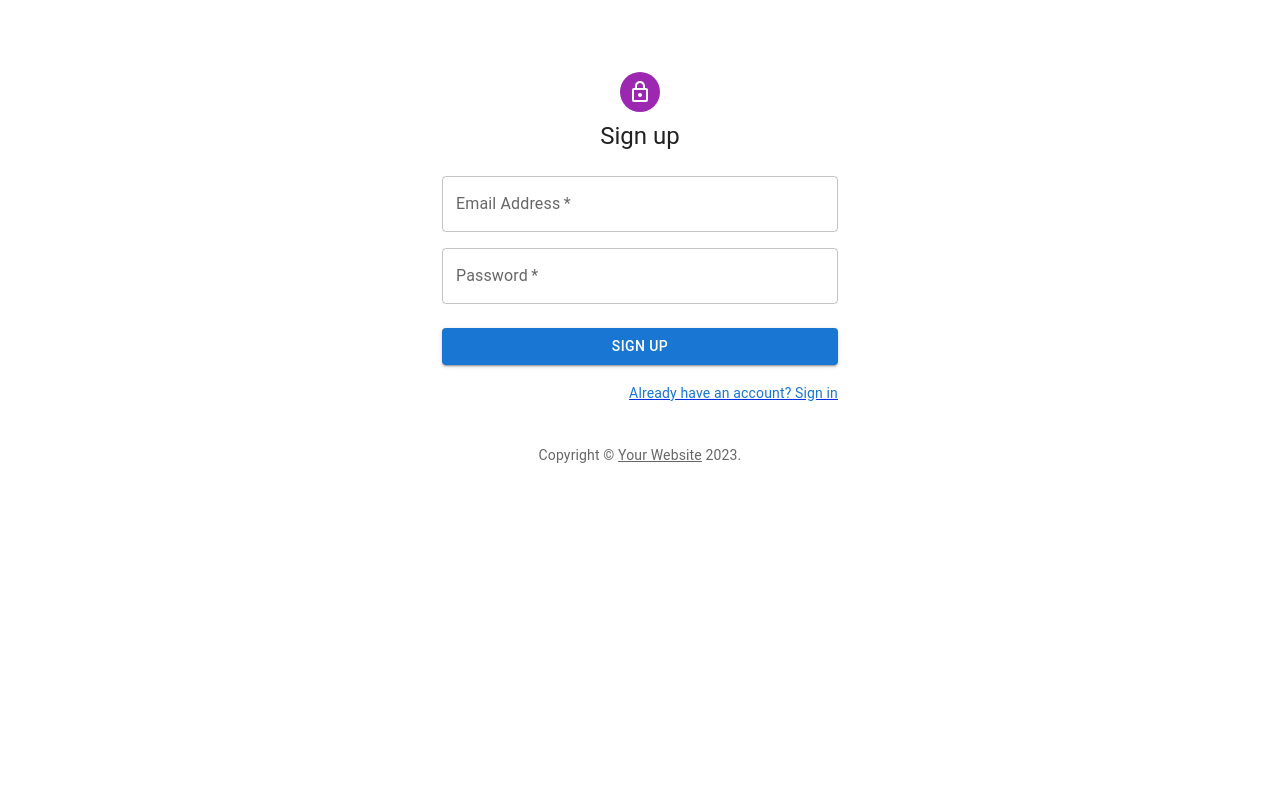
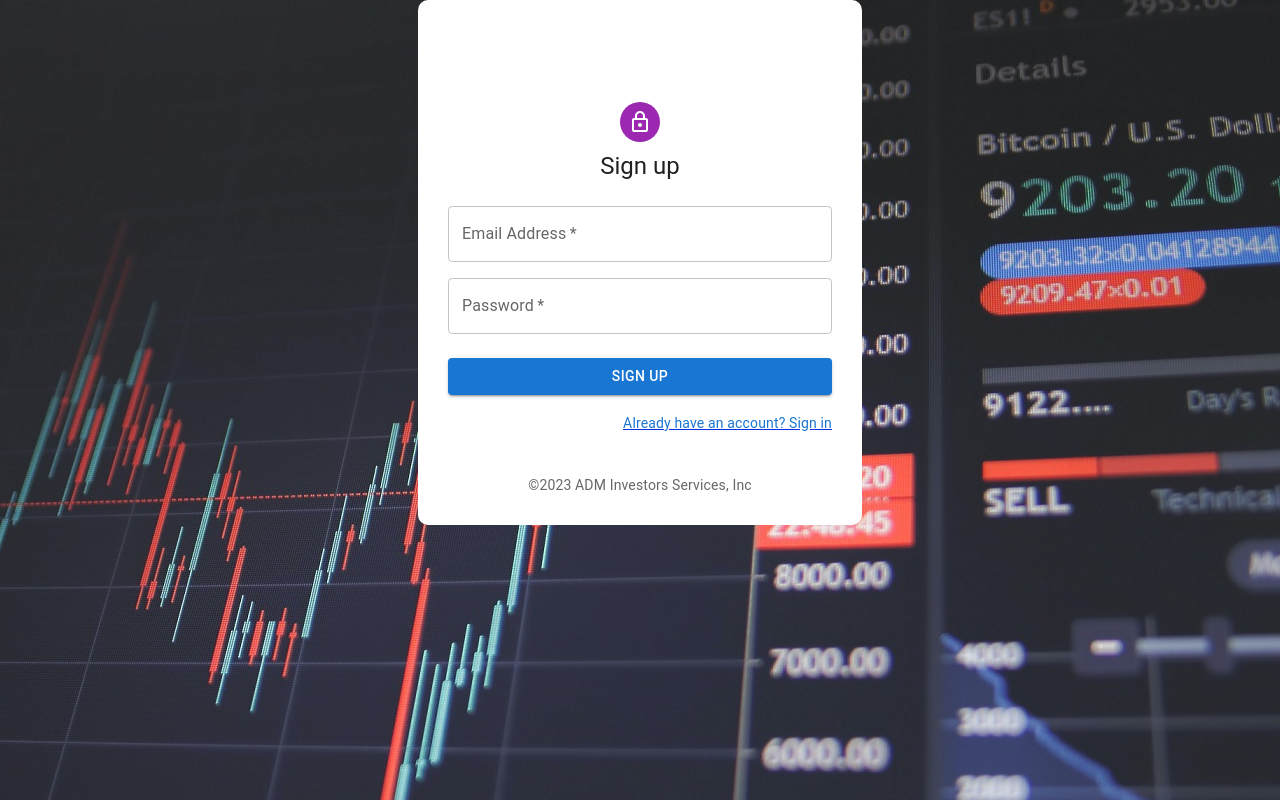
Before and after one commit to TomaszHanasz/company-dashboard, a React (Create React App) app: page /signup in a window 1280 px wide. Built offline with nearby package versions, Linux system fonts and the light colour scheme; no server answers.

Commit message:
pages update

```diff
--- a/src/pages/signIn/SignIn.jsx
+++ b/src/pages/signIn/SignIn.jsx
@@ -23,12 +23,7 @@ function Copyright(props) {
       align="center"
       {...props}
     >
-      {"Copyright © "}
-      <Link color="inherit" href="https://mui.com/">
-        Your Website
-      </Link>{" "}
-      {new Date().getFullYear()}
-      {"."}
+      ©{new Date().getFullYear()} ADM Investors Services, Inc
     </Typography>
   );
 }
--- a/src/pages/signUp/SignUp.jsx
+++ b/src/pages/signUp/SignUp.jsx
@@ -12,6 +12,7 @@ import Container from "@mui/material/Container";
 import { createTheme, ThemeProvider } from "@mui/material/styles";
 import { useNavigate, Link as RouterLink } from "react-router-dom";
 import { UserAuth } from "../../context/AuthContext";
+import "./signUp.style.css";
 
 function Copyright(props) {
   return (
@@ -21,12 +22,7 @@ function Copyright(props) {
       align="center"
       {...props}
     >
-      {"Copyright © "}
-      <Link color="inherit" href="https://mui.com/">
-        Your Website
-      </Link>{" "}
-      {new Date().getFullYear()}
-      {"."}
+      ©{new Date().getFullYear()} ADM Investors Services, Inc
     </Typography>
   );
 }
@@ -52,8 +48,18 @@ export default function SignUp() {
   };
 
   return (
+    <div className="sign-up__background">
       <ThemeProvider theme={defaultTheme}>
-      <Container component="main" maxWidth="xs">
+        <Container
+          component="main"
+          maxWidth="xs"
+          style={{
+            backgroundColor: "white",
+            borderRadius: 10,
+            padding: 30,
+          }}
+          className="sign-up__box"
+        >
           <CssBaseline />
           <Box
             sx={{
@@ -120,5 +126,6 @@ export default function SignUp() {
           <Copyright sx={{ mt: 5 }} />
         </Container>
       </ThemeProvider>
+    </div>
   );
 }
--- /dev/null
+++ b/src/pages/signUp/signUp.style.css
@@ -0,0 +1,10 @@
+.sign-up__background {
+  width: 100%;
+  height: 100vh;
+  background-image: url("./../../images/nick-chong-N__BnvQ_w18-unsplash.jpg");
+  background-position: center;
+}
+
+.sign-up__box {
+  margin-top: 00px;
+}
```
Also changed, not shown: src/images/nick-chong-N__BnvQ_w18-unsplash.jpg (added). Lines whose indentation alone changed are shown as unchanged.
